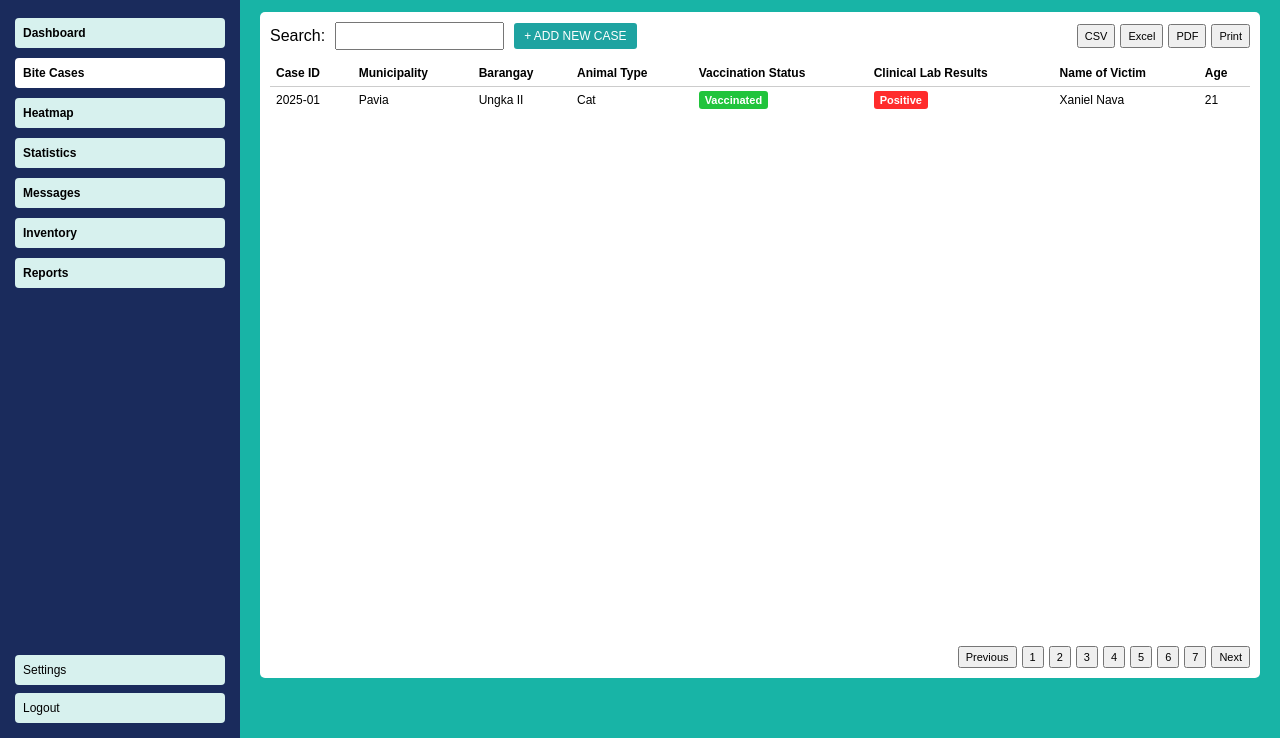
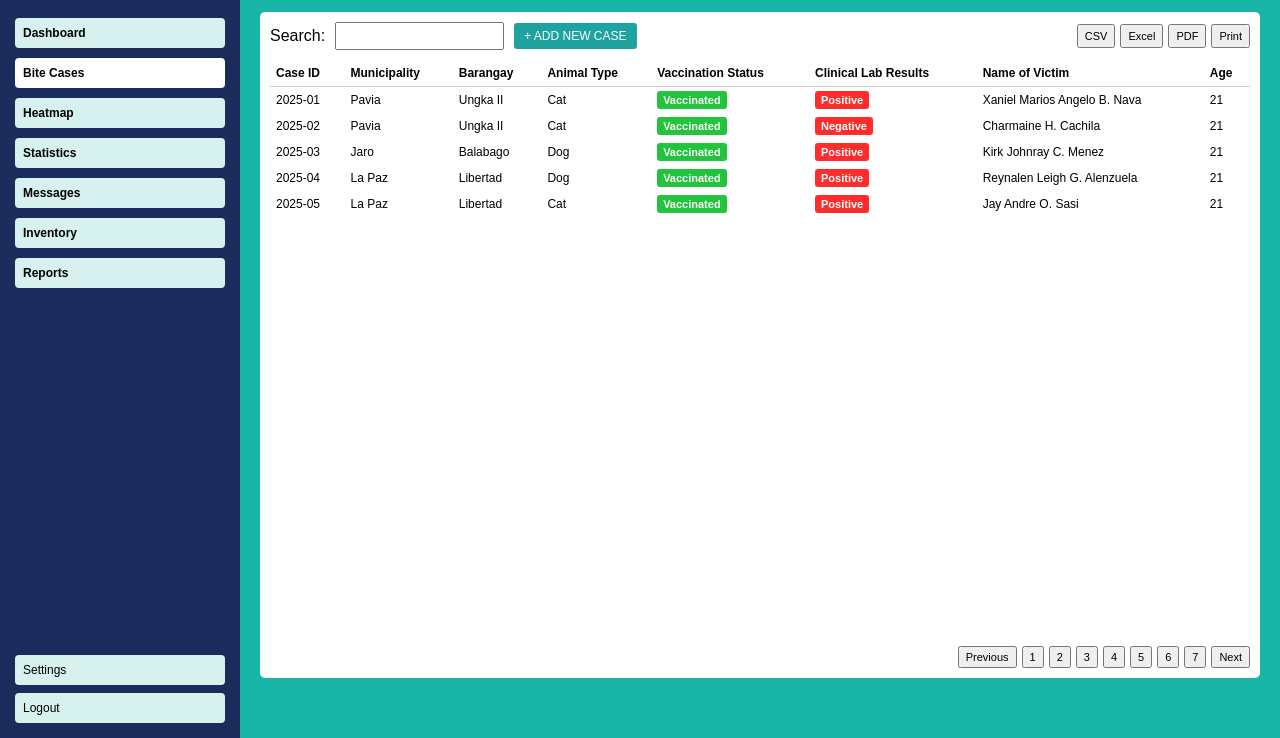
Before and after one commit to XanielNava/Thesis---CRIS, a plain HTML site: page PVO Animal Bite Cases.html in a window 1280 px wide. Shown: the part 62-800 px from the top of the page. Drawn offline with Linux system fonts and the light colour scheme.

Commit message:
Added cases

```diff
--- a/PVO Animal Bite Cases.html
+++ b/PVO Animal Bite Cases.html
@@ -88,7 +88,51 @@ System
 <td>Cat</td>
 <td><span class="badge vaccinated">Vaccinated</span></td>
 <td><span class="badge positive">Positive</span></td>
-<td>Xaniel Nava</td>
+<td>Xaniel Marios Angelo B. Nava</td>
+<td>21</td>
+</tr>
+
+<tr>
+<td>2025-02</td>
+<td>Pavia</td>
+<td>Ungka II</td>
+<td>Cat</td>
+<td><span class="badge vaccinated">Vaccinated</span></td>
+<td><span class="badge positive">Negative</span></td>
+<td>Charmaine H. Cachila</td>
+<td>21</td>
+</tr>
+
+<tr>
+<td>2025-03</td>
+<td>Jaro</td>
+<td>Balabago</td>
+<td>Dog</td>
+<td><span class="badge vaccinated">Vaccinated</span></td>
+<td><span class="badge positive">Positive</span></td>
+<td>Kirk Johnray C. Menez</td>
+<td>21</td>
+</tr>
+
+<tr>
+<td>2025-04</td>
+<td>La Paz</td>
+<td>Libertad</td>
+<td>Dog</td>
+<td><span class="badge vaccinated">Vaccinated</span></td>
+<td><span class="badge positive">Positive</span></td>
+<td>Reynalen Leigh G. Alenzuela</td>
+<td>21</td>
+</tr>
+
+<tr>
+<td>2025-05</td>
+<td>La Paz</td>
+<td>Libertad</td>
+<td>Cat</td>
+<td><span class="badge vaccinated">Vaccinated</span></td>
+<td><span class="badge positive">Positive</span></td>
+<td>Jay Andre O. Sasi</td>
 <td>21</td>
 </tr>
 
```
